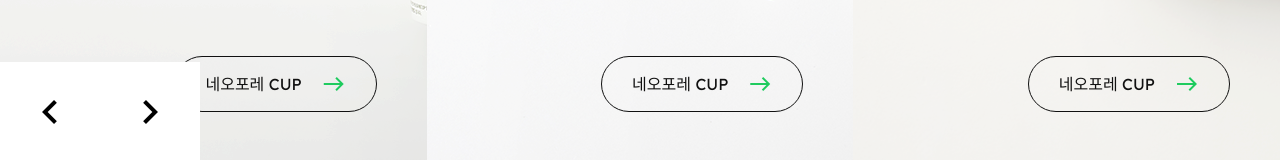
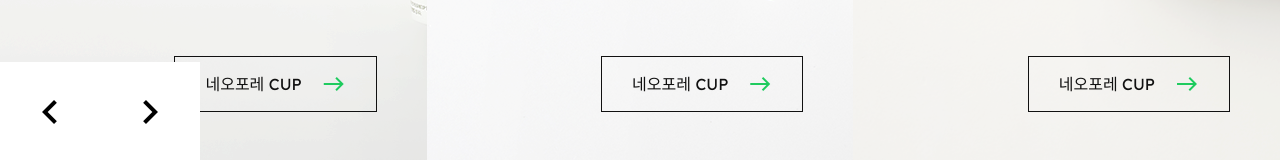
Before and after one commit to youngminkimmin/neoforst, a plain HTML site: page html/index.html in a window 1280 px wide. Shown: the part 1507-1669 px from the top of the page. Drawn offline with Linux system fonts and the light colour scheme.

Commit message:
main3end

```diff
--- a/scss/main.scss
+++ b/scss/main.scss
@@ -98,7 +98,7 @@
           bottom: 50px;
           padding: 15px 30px;
           border: 1px solid $text-color;
-          border-radius: 100px;
+          border-radius: 10;
           @include flexCenter();
           transition: 0.25s ease;
           span {
```
Also changed, not shown: css/main.css, css/mainmin.css.
